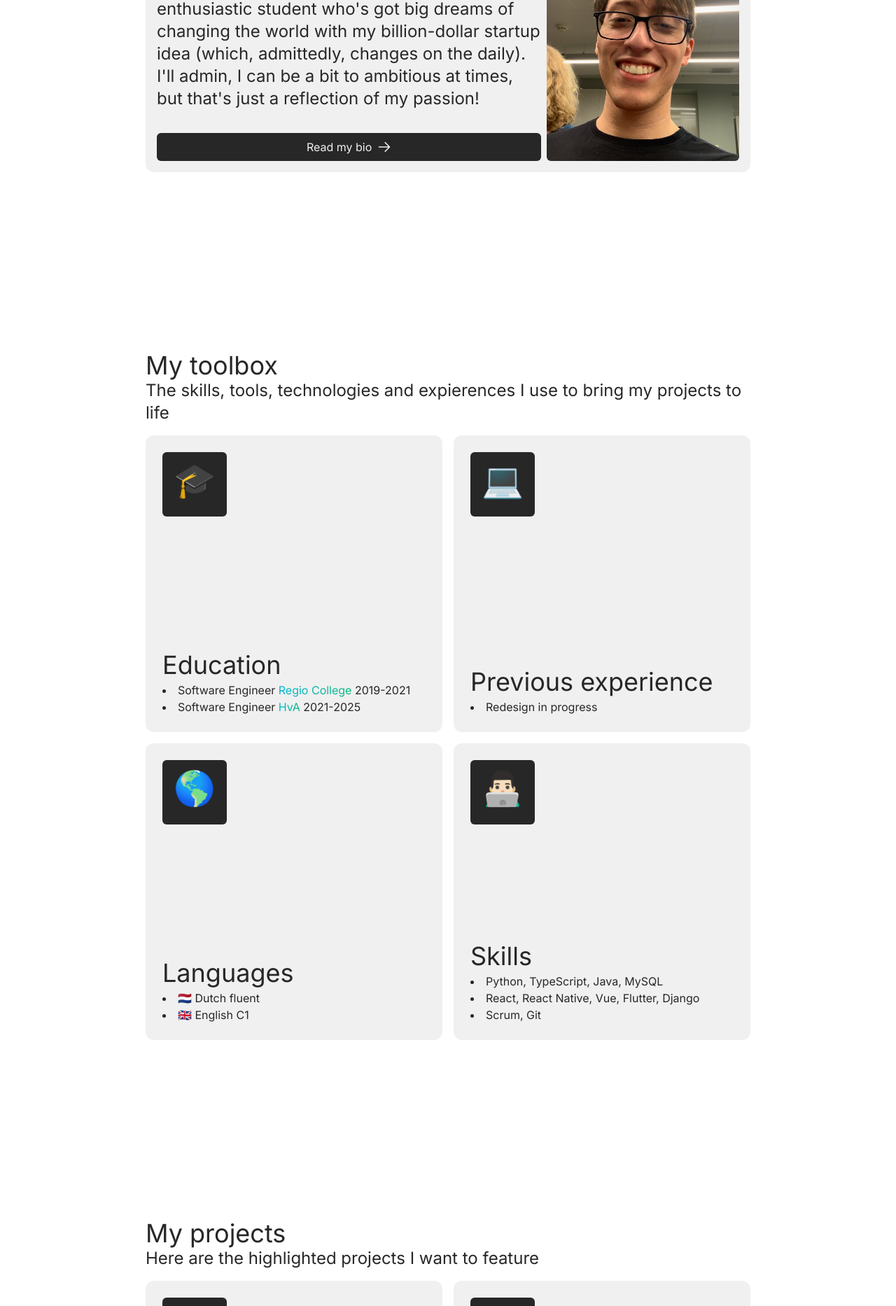
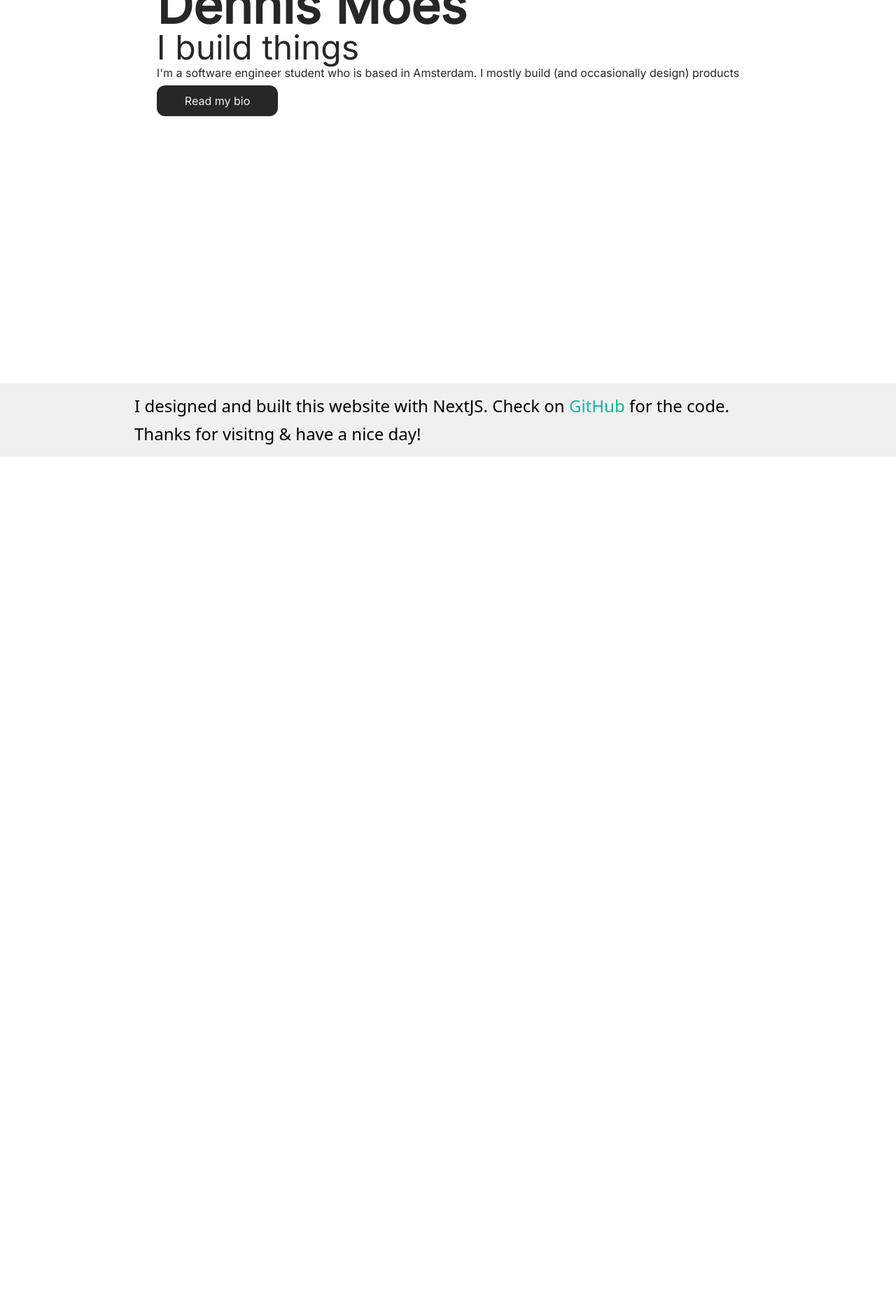
Before and after one commit to DennisCMoes/portfolio-v2, a Next.js app: page / in a window 1280 px wide. Shown: the part 300-2166 px from the top of the page at 70% size. After the commit the page ends 952 px from the top, so only its background shows below. Built offline with nearby package versions, Linux system fonts and the light colour scheme.

Commit message:
Completely removed all text from the home page and made it simpler

```diff
--- a/src/pages/index.tsx
+++ b/src/pages/index.tsx
@@ -12,12 +12,6 @@ import ProjectCard from '@/components/project-card'
 const inter = Inter({ subsets: ['latin'], weight: '400' })
 
 export default function Home() {
-  const secondSection: any = useRef(null)
-
-  function scrollToSecondSection() {
-    secondSection.current!.scrollIntoView({ behavior: 'smooth' })
-  }
-
   return (
     <>
       <Head>
@@ -29,145 +23,21 @@ export default function Home() {
       <main
         className={`${inter.className} bg-background-light text-secondary-light`}
       >
-        <section className="min-h-screen max-w-4xl mx-auto space-y-64 px-4 py-12 md:py-32">
-          <div className="w-full inline-flex flex-col md:flex-row gap-2 bg-primary-light aspect-[21/9] rounded-xl p-4">
-            <div className="w-full md:w-2/3 inline-flex flex-col justify-between space-y-4">
-              <p className="text-4xl">Welcome stranger</p>
-              <p className="text-2xl">
-                Who am I, you ask? Well, I&apos;m Dennis. Your enthusiastic
-                student who&apos;s got big dreams of changing the world with my
-                billion-dollar startup idea (which, admittedly, changes on the
-                daily). I&apos;ll admin, I can be a bit to ambitious at times,
-                but that&apos;s just a reflection of my passion!
-              </p>
-              {/* TODO: Add animation on hover move to right and back */}
-              {/* TODO: Change the placement of the image on mobile. From below text to above text */}
+        <section className="min-h-screen max-w-4xl grid items-center justify-center mx-auto space-y-64 px-4">
+          <div className="-mt-48">
+            <p>Hello, my name is</p>
+            <p className="text-7xl font-semibold">Dennis Moes</p>
+            <p className="text-5xl">I build things</p>
+            <p>
+              I&apos;m a software engineer student who is based in Amsterdam. I
+              mostly build (and occasionally design) products
+            </p>
+            <div className="mt-4">
               <Link
                 href="/about"
-                className="mt-2 md:mt-0 inline-flex flex-row gap-2 justify-center items-center py-2 px-8 bg-secondary-light text-primary-light rounded-md"
+                className="bg-secondary-light text-primary-light py-3 px-10 rounded-xl"
               >
                 Read my bio
-                <svg
-                  aria-hidden="true"
-                  fill="none"
-                  stroke="currentColor"
-                  stroke-width="2"
-                  viewBox="0 0 24 24"
-                  xmlns="http://www.w3.org/2000/svg"
-                  className="w-5 h-5"
-                >
-                  <path
-                    d="M13.5 4.5L21 12m0 0l-7.5 7.5M21 12H3"
-                    stroke-linecap="round"
-                    stroke-linejoin="round"
-                  ></path>
-                </svg>
-              </Link>
-            </div>
-            <div className="w-full md:w-1/3 aspect-square relative rounded-md overflow-hidden">
-              <Image
-                src={SelfPortrait}
-                alt="Me describing plans for our group project to the class"
-                sizes="100%"
-                style={{ objectFit: 'cover' }}
-                fill
-              />
-            </div>
-          </div>
-
-          <div>
-            <p className="text-4xl">My toolbox</p>
-            <p className="text-2xl">
-              The skills, tools, technologies and expierences I use to bring my
-              projects to life
-            </p>
-            <div className="mt-4 grid grid-cols-1 md:grid-cols-2 gap-4">
-              <div className="bg-primary-light w-full aspect-square rounded-xl p-6 inline-flex items-start justify-between flex-col">
-                <div className="bg-secondary-light p-4 rounded-md aspect-square text-center">
-                  <p className="text-5xl">🎓</p>
-                </div>
-                <div>
-                  <p className="text-4xl text-secondary-light mb-1">
-                    Education
-                  </p>
-                  <ul className="list-disc list-inside">
-                    <li>
-                      Software Engineer{' '}
-                      <HoverableLink href="#" label="Regio College" /> 2019-2021
-                    </li>
-                    <li>
-                      Software Engineer <HoverableLink href="#" label="HvA" />{' '}
-                      2021-2025
-                    </li>
-                  </ul>
-                </div>
-              </div>
-              <div className="bg-primary-light w-full aspect-square rounded-xl p-6 inline-flex items-start justify-between flex-col">
-                <div className="bg-secondary-light p-4 rounded-md aspect-square text-center">
-                  <p className="text-5xl">💻</p>
-                </div>
-                <div>
-                  <p className="text-4xl text-secondary-light mb-1">
-                    Previous experience
-                  </p>
-                  <ul className="list-disc list-inside">
-                    <li>Redesign in progress</li>
-                  </ul>
-                </div>
-              </div>
-              <div className="bg-primary-light w-full aspect-square rounded-xl p-6 inline-flex items-start justify-between flex-col">
-                <div className="bg-secondary-light p-4 rounded-md aspect-square text-center">
-                  <p className="text-5xl">🌎</p>
-                </div>
-                <div>
-                  <p className="text-4xl text-secondary-light mb-1">
-                    Languages
-                  </p>
-                  <ul className="list-disc list-inside">
-                    <li>🇳🇱 Dutch fluent</li>
-                    <li>🇬🇧 English C1</li>
-                  </ul>
-                </div>
-              </div>
-              <div className="bg-primary-light w-full aspect-square rounded-xl p-6 inline-flex items-start justify-between flex-col">
-                <div className="bg-secondary-light p-4 rounded-md aspect-square text-center">
-                  <p className="text-5xl">👨🏻‍💻</p>
-                </div>
-                <div>
-                  <p className="text-4xl text-secondary-light mb-1">Skills</p>
-                  <ul className="list-disc list-inside">
-                    <li>Python, TypeScript, Java, MySQL</li>
-                    <li>React, React Native, Vue, Flutter, Django</li>
-                    <li>Scrum, Git</li>
-                  </ul>
-                </div>
-              </div>
-            </div>
-          </div>
-
-          <div>
-            <p className="text-4xl">My projects</p>
-            <p className="text-2xl">
-              Here are the highlighted projects I want to feature
-            </p>
-            <div className="grid grid-cols-1 md:grid-cols-2 gap-4 my-4">
-              <ProjectCard
-                icon="📚"
-                title="Journal"
-                description="Beautiful journal app for macOS with over 1K users"
-              />
-              <ProjectCard
-                icon="💈"
-                title="Rioll"
-                description="3D printed and IoT kits for makers"
-              />
-            </div>
-            <div className="w-full">
-              <Link
-                href="/projects"
-                className="w-full mt-2 md:mt-0 inline-flex flex-row gap-2 justify-center items-center py-2 px-8 bg-secondary-light text-primary-light rounded-md"
-              >
-                View all projects
               </Link>
             </div>
           </div>
--- a/tailwind.config.js
+++ b/tailwind.config.js
@@ -4,7 +4,6 @@ import colors from 'tailwindcss/colors'
 module.exports = {
   darkMode: 'class',
   content: ['./src/pages/**/*.tsx', './src/components/**/*.tsx'],
-  purge: ['./src/pages/**/*.tsx', './src/components/**/*.tsx'],
   theme: {
     extend: {
       colors: {
```
